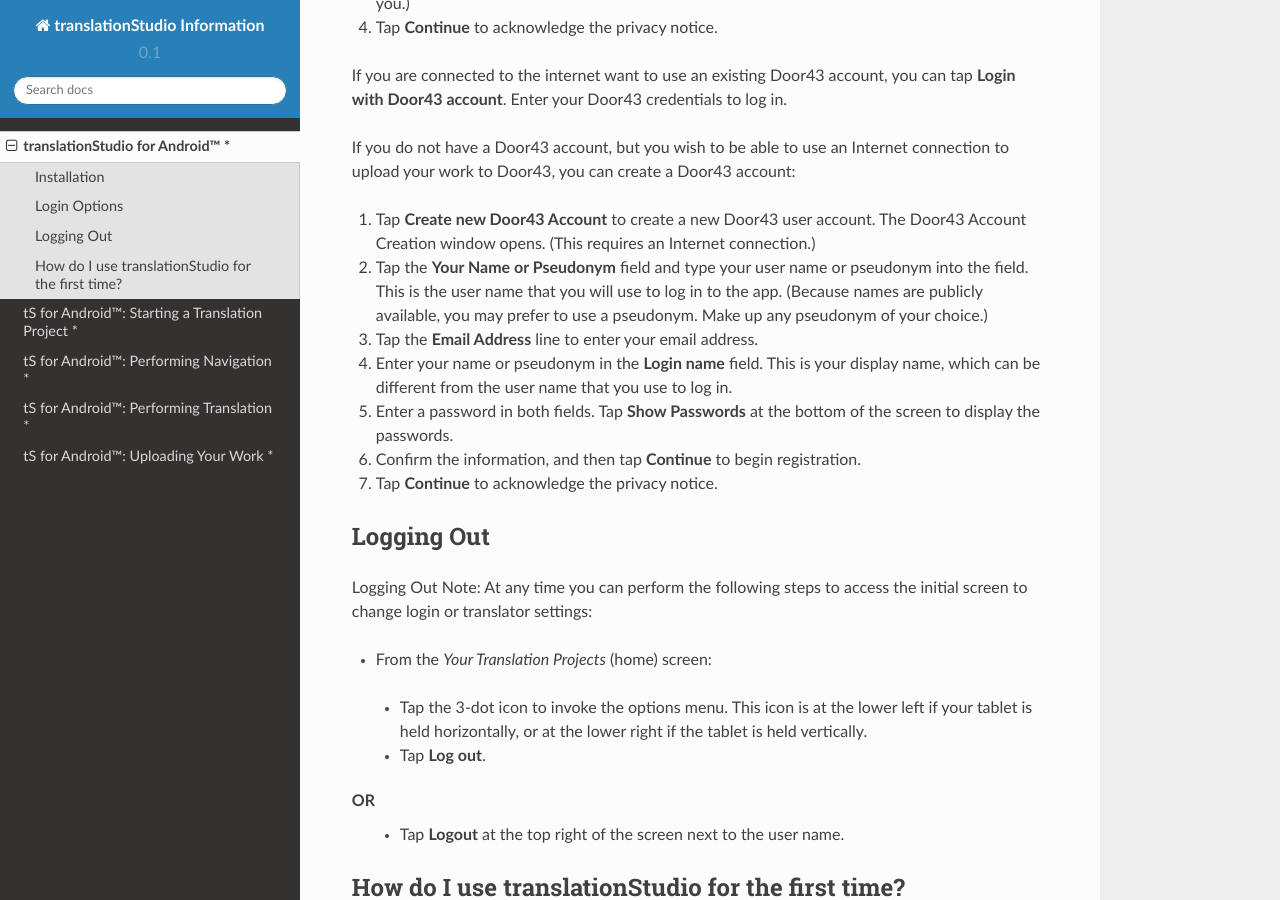
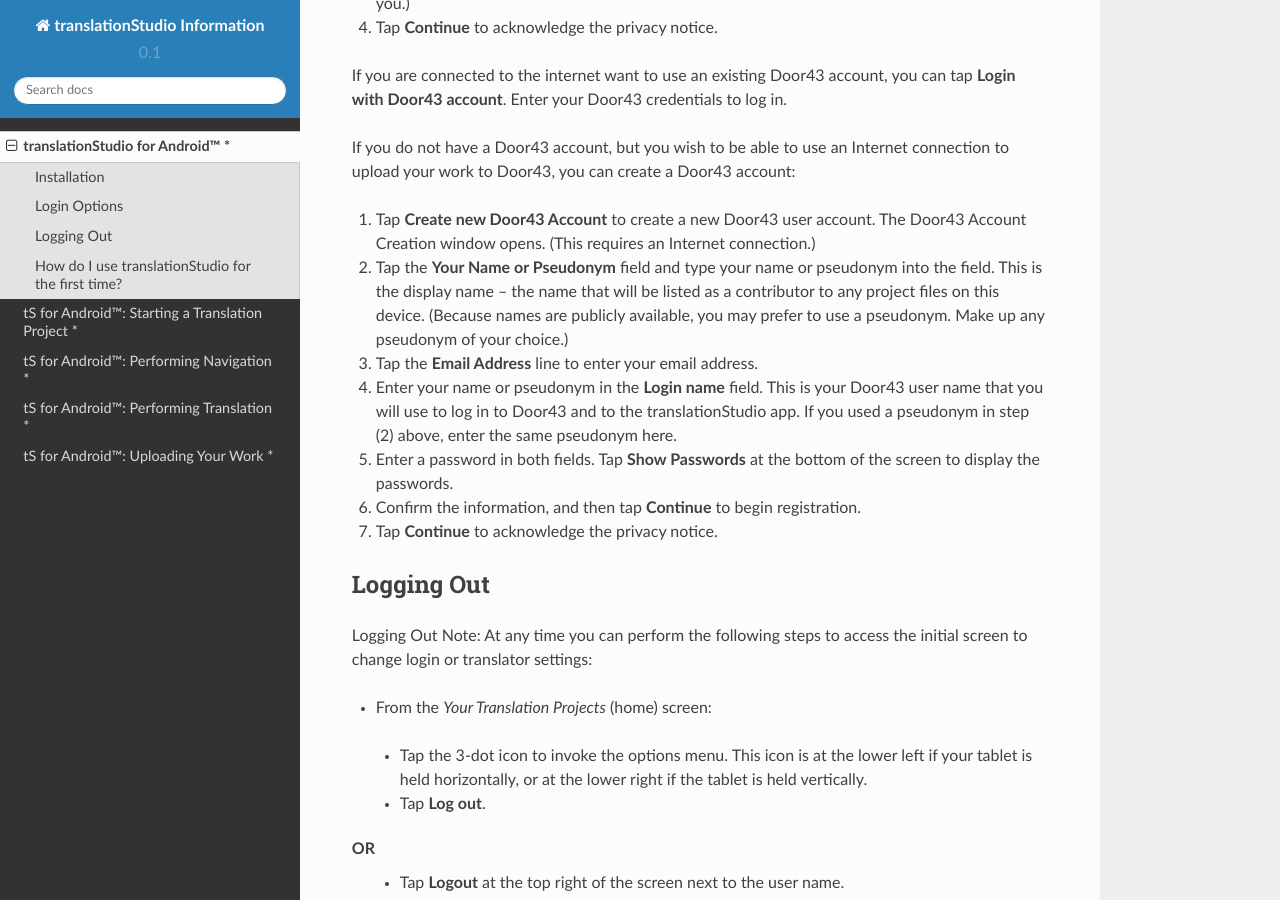
Before and after one commit to unfoldingWord-dev/translationStudio-Info, a Sphinx documentation site: the page built from docs/tablet.rst, in a window 1280 px wide and 900 px high, scrolled down 1154 px. Built offline with Sphinx 7.4.7 and the Read the Docs theme 2.0.0, drawn with Linux system fonts in a browser that asks for light colours; pages that are not in the unit, such as notebooks, are missing from menus.

Commit message:
Update tablet.rst

```diff
--- a/docs/tablet.rst
+++ b/docs/tablet.rst
@@ -54,11 +54,11 @@ If you do not have a Door43 account, but you wish to be able to use an Internet
 
 1.	Tap **Create new Door43 Account** to create a new Door43 user account. The Door43 Account Creation window opens. (This requires an Internet connection.)
 
-2.	Tap the **Your Name or Pseudonym** field and type your user name or pseudonym into the field. This is the user name that you will use to log in to the app. (Because names are publicly available, you may prefer to use a pseudonym. Make up any pseudonym of your choice.)
+2.	Tap the **Your Name or Pseudonym** field and type your name or pseudonym into the field. This is the display name -- the name that will be listed as a contributor to any project files on this device. (Because names are publicly available, you may prefer to use a pseudonym. Make up any pseudonym of your choice.)
 
 3.	Tap the **Email Address** line to enter your email address.
 
-4.	Enter your name or pseudonym in the **Login name** field. This is your display name, which can be different from the user name that you use to log in.
+4.	Enter your name or pseudonym in the **Login name** field. This is your Door43 user name that you will use to log in to Door43 and to the translationStudio app. If you used a pseudonym in step (2) above, enter the same pseudonym here.
 
 5.	Enter a password in both fields. Tap **Show Passwords** at the bottom of the screen to display the passwords.
 
```
